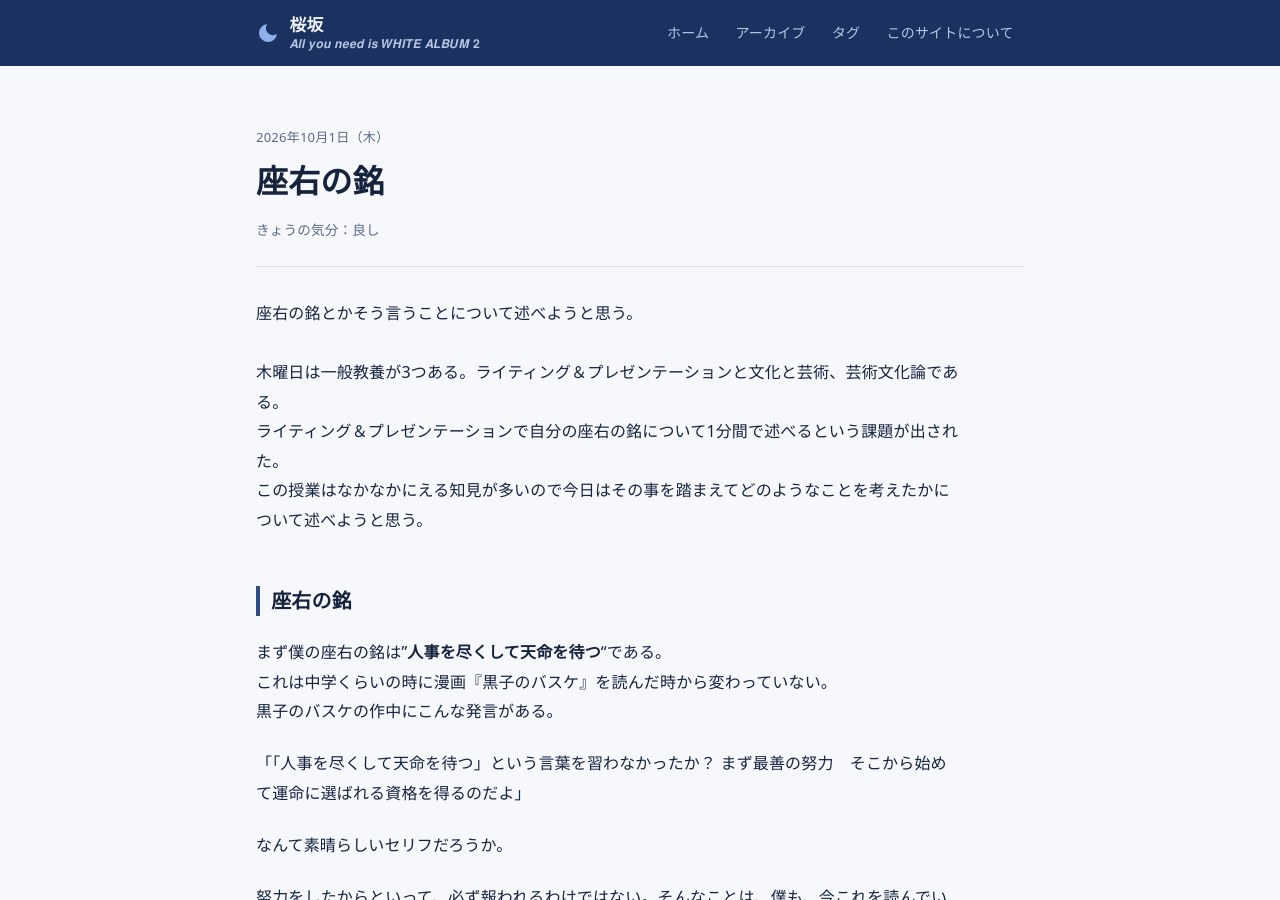
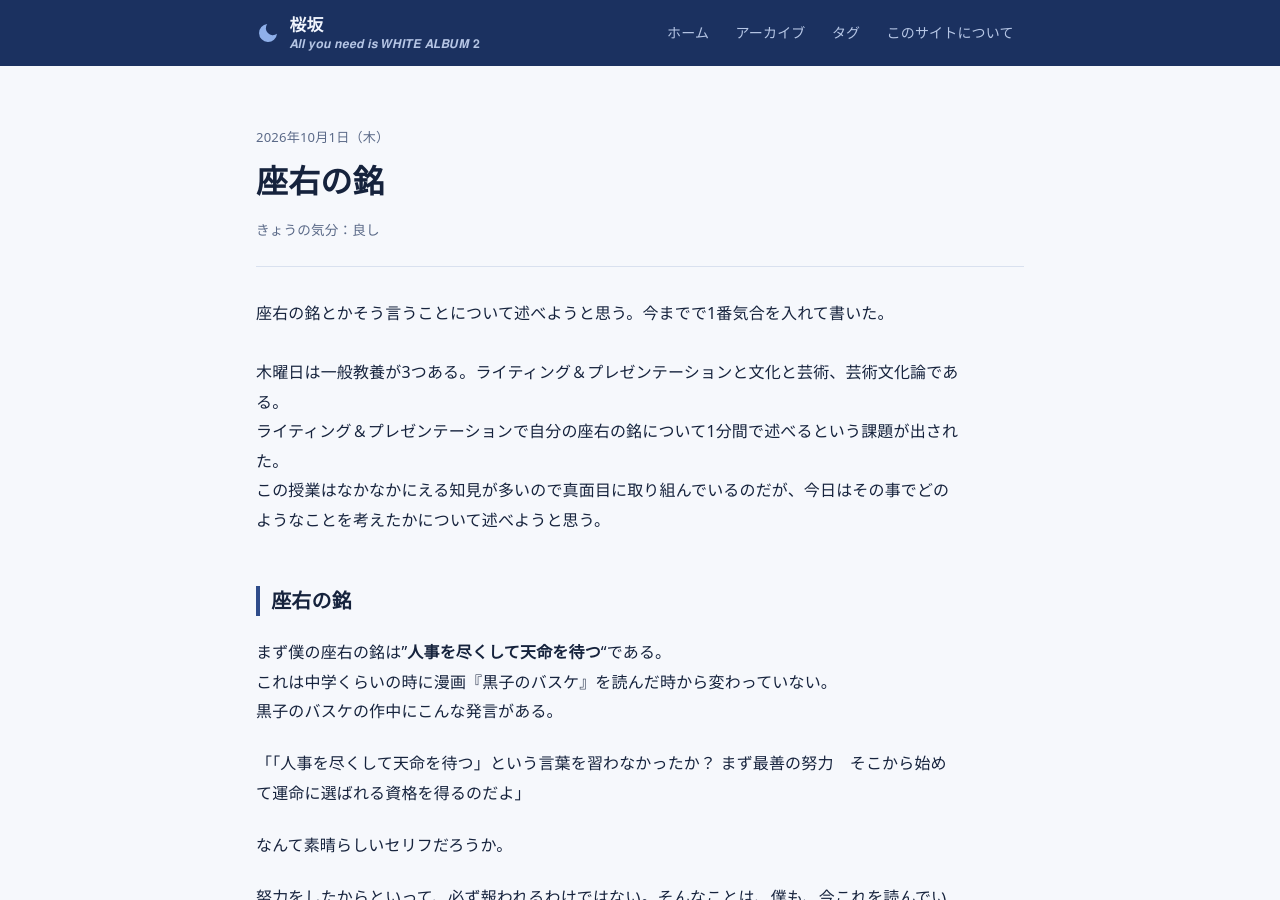
Before and after one commit to sakurazaka-math/sakurazaka-math.github.io, a Jekyll site: the page built from _posts/2026-10-01-day21.md, in a window 1280 px wide and 900 px high. Built offline with Jekyll 4.4.1, drawn with Linux system fonts in a browser that asks for light colours.

Commit message:
2026-10-01-day21.md を更新

```diff
--- a/_posts/2026-10-01-day21.md
+++ b/_posts/2026-10-01-day21.md
@@ -4,11 +4,11 @@ date: 2026-10-01
 tags:
 mood: 良し
 ---
-座右の銘とかそう言うことについて述べようと思う。
+座右の銘とかそう言うことについて述べようと思う。今までで1番気合を入れて書いた。
 <!--more-->
 木曜日は一般教養が3つある。ライティング＆プレゼンテーションと文化と芸術、芸術文化論である。
 ライティング＆プレゼンテーションで自分の座右の銘について1分間で述べるという課題が出された。
-この授業はなかなかにえる知見が多いので今日はその事を踏まえてどのようなことを考えたかについて述べようと思う。
+この授業はなかなかにえる知見が多いので真面目に取り組んでいるのだが、今日はその事でどのようなことを考えたかについて述べようと思う。
 
 ## 座右の銘
 まず僕の座右の銘は"**人事を尽くして天命を待つ**"である。
```
